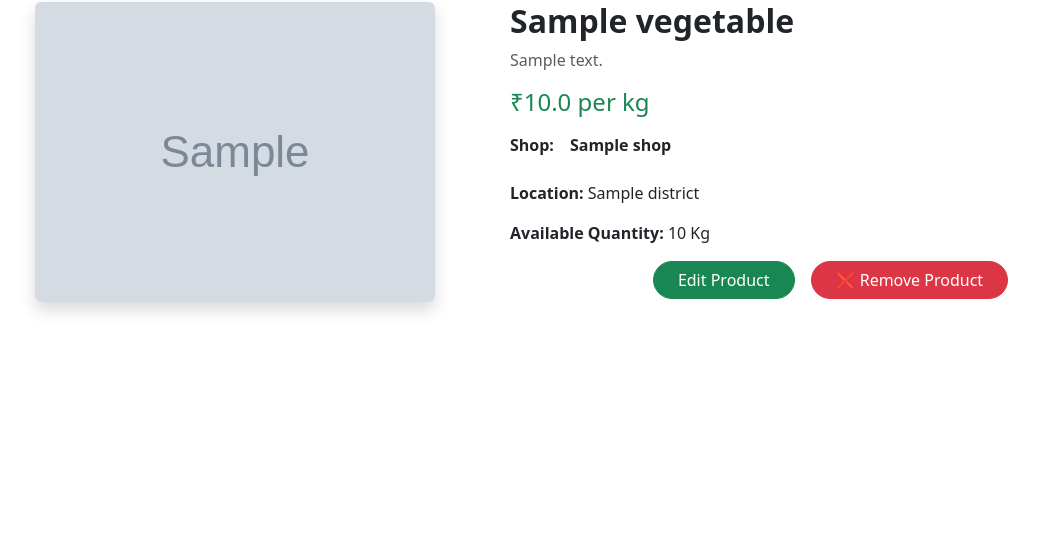
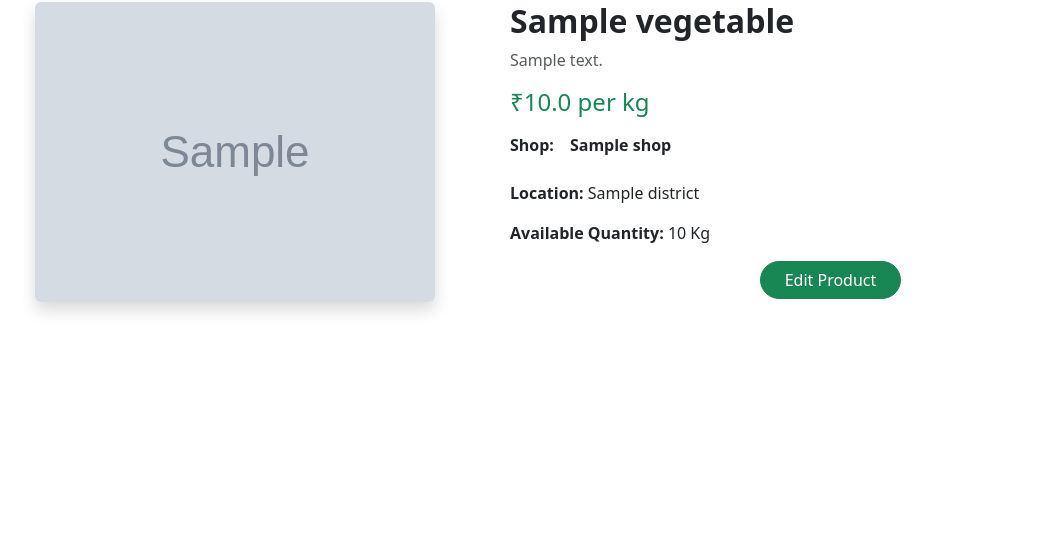
Before and after one commit to PYEXPO25/T043_CODECRAFTERS, a Django app: a page that uses source/myapp/marketplace/templates/marketplace/productdetail.html in a window 1280 px wide. Shown: the part 102-641 px from the top of the page, without its empty margins (47-1086 px from the left). Run offline with Django 5.2, Linux system fonts and the light colour scheme; a user stored in the database is signed in; tables that the repository leaves empty hold one stand-in row (values such as "Sample post"); grey boxes marked "Sample" are stand-in pictures.

```diff
--- a/source/myapp/marketplace/templates/marketplace/productdetail.html
+++ b/source/myapp/marketplace/templates/marketplace/productdetail.html
@@ -37,10 +37,6 @@
                         <a href="{% url 'marketplace:editproduct' shopslug=product.shop.slug product=product.slug %}" class="btn btn-success rounded-pill px-4">
                             Edit Product
                         </a>
-
-                        <button class="btn btn-danger rounded-pill px-4" data-bs-toggle="modal" data-bs-target="#deleteModal">
-                            ❌ Remove Product
-                        </button>
                     </div>
                 {% else %}
                     <form id="buyForm" class="d-flex flex-column align-items-center" method="POST">
@@ -70,7 +66,7 @@
 
     </div>
 
-    <!-- Buy Now Confirmation Modal -->
+    <!-- Custom Confirmation Modal -->
     <div class="modal fade" id="confirmModal" tabindex="-1" aria-labelledby="confirmModalLabel" aria-hidden="true">
         <div class="modal-dialog modal-dialog-centered">
             <div class="modal-content">
@@ -89,27 +85,6 @@
         </div>
     </div>
 
-    <!-- Remove Product Confirmation Modal -->
-    <div class="modal fade" id="deleteModal" tabindex="-1" aria-labelledby="deleteModalLabel" aria-hidden="true">
-        <div class="modal-dialog modal-dialog-centered">
-            <div class="modal-content">
-                <div class="modal-header">
-                    <h5 class="modal-title fw-bold text-danger" id="deleteModalLabel">Confirm Deletion</h5>
-                    <button type="button" class="btn-close" data-bs-dismiss="modal" aria-label="Close"></button>
-                </div>
-                <div class="modal-body text-center">
-                    <p class="fs-5">Are you sure you want to remove <span class="fw-bold text-success">{{ product.category }}</span> from your shop?</p>
-                </div>
-                <div class="modal-footer justify-content-center">
-                    <button type="button" class="btn btn-secondary px-4" data-bs-dismiss="modal">Cancel</button>
-                    <a href="{% url 'marketplace:removeproduct' shopslug=product.shop.slug product=product.slug %}" class="btn btn-danger px-4">
-                        Yes, Remove
-                    </a>
-                </div>
-            </div>
-        </div>
-    </div>
-
     <script>
         function submitForm() {
             document.getElementById("buyForm").submit();
--- a/source/myapp/marketplace/views.py
+++ b/source/myapp/marketplace/views.py
@@ -18,7 +18,7 @@ from django.contrib.sites.shortcuts import get_current_site
 from django.contrib.auth.tokens import default_token_generator
 from django.utils.encoding import force_bytes
 from django.utils.http import urlsafe_base64_encode,urlsafe_base64_decode
-
+import razorpay
 
 # Create your views here.
 
@@ -214,6 +214,10 @@ def showproduct(request, shopslug, product):
                 if not request.user.is_authenticated:
                     messages.error(request, "You need to be logged in to purchase a product.")
                     return redirect(reverse('marketplace:login'))
+                # quantity = form.cleaned_data['quantity']
+                # amount = quantity*product.price_per_kg*100
+                # client = razorpay.Client(auth=('rzp_test_ZaxbrIIi7xfJQ5','TzfugBDqIED2MC0Wk9oXsWsA'))
+                # payment = client.order.create({"amount":amount,'currency':'INR','payment_capture':'1'})
                 order = form.save(commit=False)
                 order.user = request.user
                 order.product = product
--- a/source/myapp/myapp/settings.py
+++ b/source/myapp/myapp/settings.py
@@ -155,6 +155,8 @@ LOGIN_URL = 'login'
 LOGIN_REDIRECT_URL = 'marketplace:home'
 LOGOUT_REDIRECT_URL = 'login'
 
+
+
 import os
 
 MEDIA_URL = '/media/'
```
